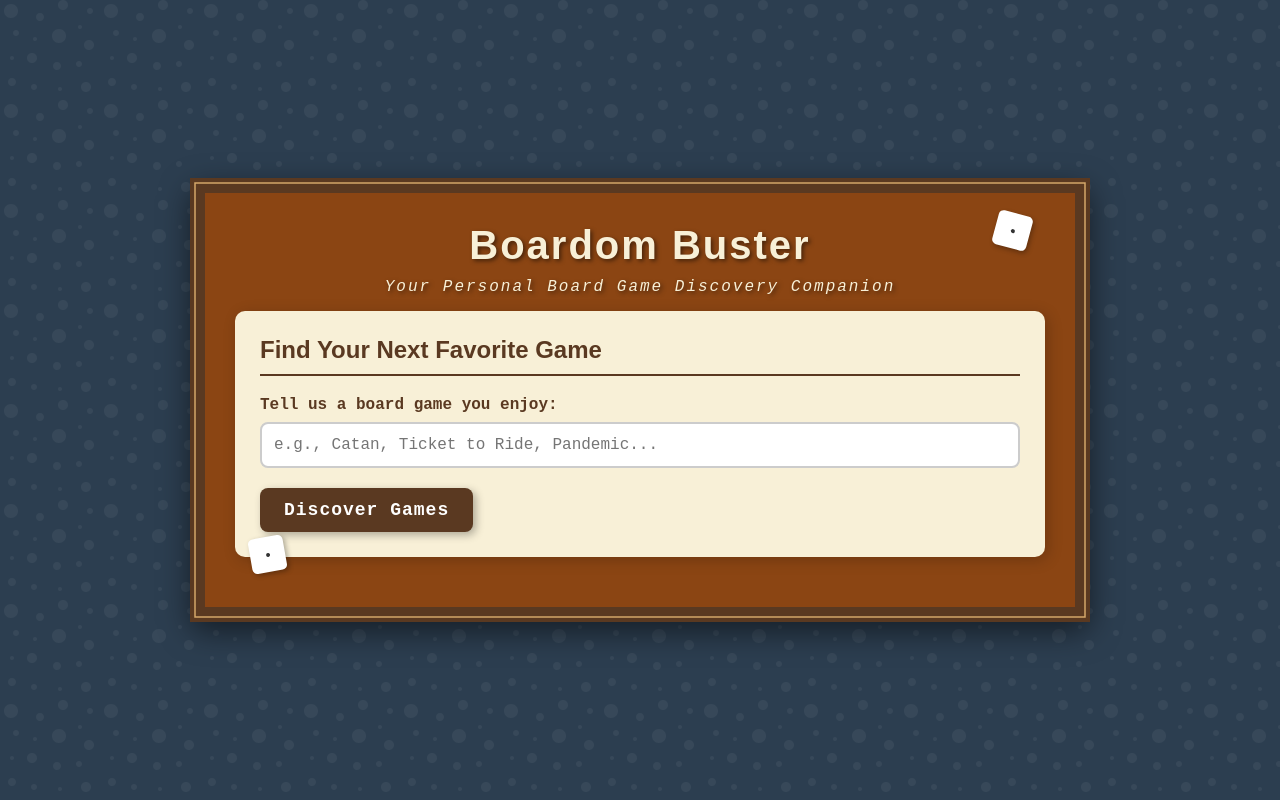
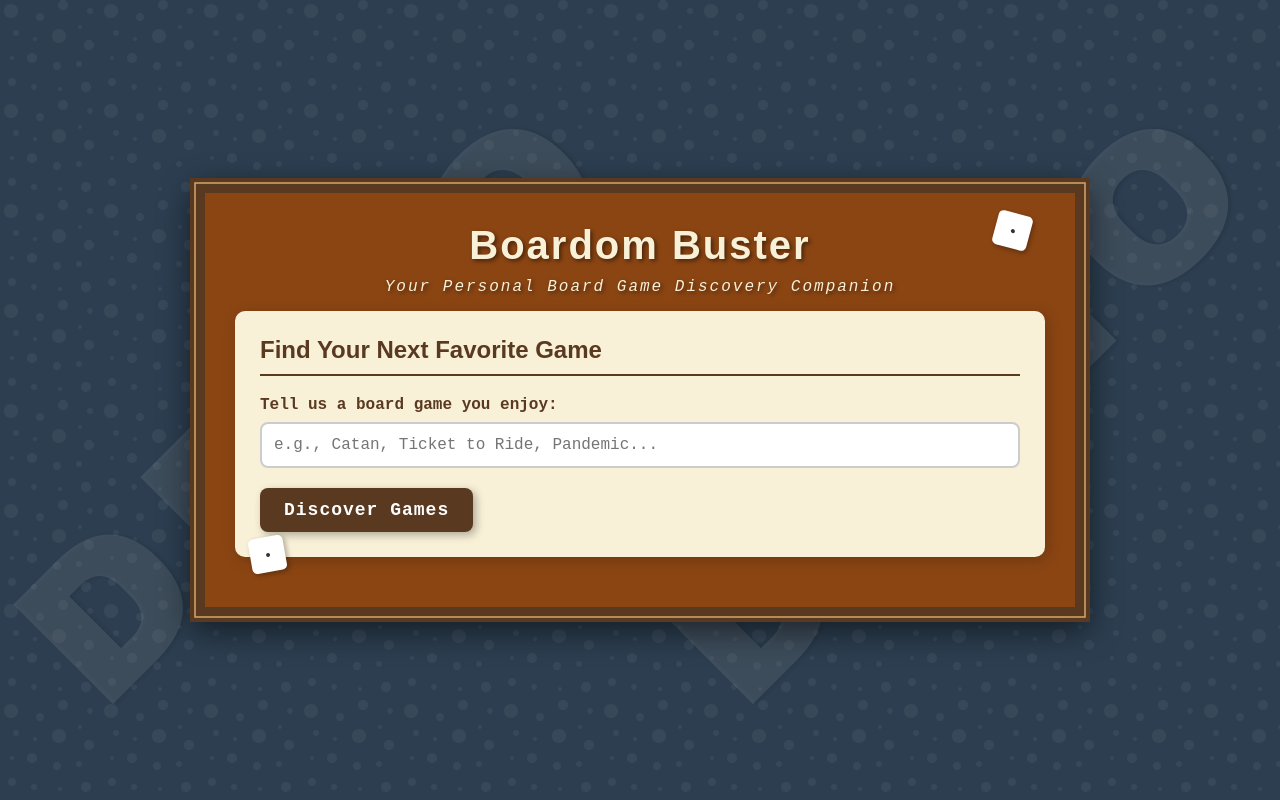
Before and after one commit to Wilowisp98/boardom_buster, a Flask app: template src/templates/index.html in a window 1280 px wide. Run offline with Flask 3, Linux system fonts and the light colour scheme; the template is opened without the code that fills it, so the values that code supplies are empty; parts of the project's set-up code (start-up, migrations or seed data) failed here and were passed over.

Commit message:
Updates
- Added requirements.txt
- Changed the while condition on bgg data fetch to a full run.
- Corrected the plot paths (even tho I want to refactor it).
- Lowered penalty weight.
- Added a DEMO watermark on the webpage.

```diff
--- a/src/bgg/bgg.py
+++ b/src/bgg/bgg.py
@@ -296,8 +296,7 @@ class BGG:
 
         self.logger.info(f"Starting continuous scan from ID {start_id}")
 
-        # while consecutive_failures < MAX_CONSECUTIVE_FAILURES:
-        while current_id <= 20000:
+        while consecutive_failures < MAX_CONSECUTIVE_FAILURES:
             try:
                 batch_ids = list(range(current_id, current_id + batch_size))
                 self.logger.info(f"Processing batch: IDs {current_id} to {current_id + batch_size - 1}")
--- a/src/model/recommend_games.py
+++ b/src/model/recommend_games.py
@@ -10,10 +10,6 @@ from .configs import *
 from .utils import *
 
 # TO DO:
-# - Currently have a single distance matrix for all the clusters, can have 1 for each cluster and then only use the one needed for the current recommendation.
-#   - It will be faster.
-#   - It will require less memory to store it.
-# - I can also improve the matrix using indexes and some function from sklearn, unless I use something like CUDA i can't probably beat the performance of it.
 # - Work with Expansions/Variations.
 # - Cache cluster lookups.
 # - Cache previous recommendations.
@@ -116,7 +112,7 @@ class ScoreCalculator:
         cluster_distances = {}
 
         for cluster, games in clusters.items():
-            cluster_df = df.filter(pl.col('game_name').is_in(games['game_names'])).sort('game_name')
+            cluster_df = df.filter(pl.col('game_name').is_in(games['game_names']))
             X = cluster_df.select(feature_columns).to_numpy()
             distances = euclidean_distances(X)
             cluster_distances[cluster] = {
--- a/src/static/style.css
+++ b/src/static/style.css
@@ -3,6 +3,32 @@
     --paper-color: #f8f0d7;
     --accent-color: #5a3921;
     --highlight-color: #d4a76a;
+}
+
+body::before, body::after {
+    content: "DEMO";
+    position: fixed;
+    font-size: 16vw;
+    font-weight: bold;
+    color: rgba(255, 255, 255, 0.1);
+    white-space: nowrap;
+    z-index: -1;
+    font-family: 'Arial Black', sans-serif;
+    pointer-events: none;
+    text-shadow: 2px 2px 4px rgba(0, 0, 0, 0.1);
+    letter-spacing: 0.1em;
+}
+
+body::before {
+    top: 50%;
+    left: 25%;
+    transform: translate(-50%, -50%) rotate(-45deg);
+}
+
+body::after {
+    top: 50%;
+    right: 25%;
+    transform: translate(50%, -50%) rotate(-45deg);
 }
 
 * {
```
Also changed, not shown: requirements.txt (added, +7 -0 lines), src/model/cluster_games.py (+6 -6 lines), readme.md.
